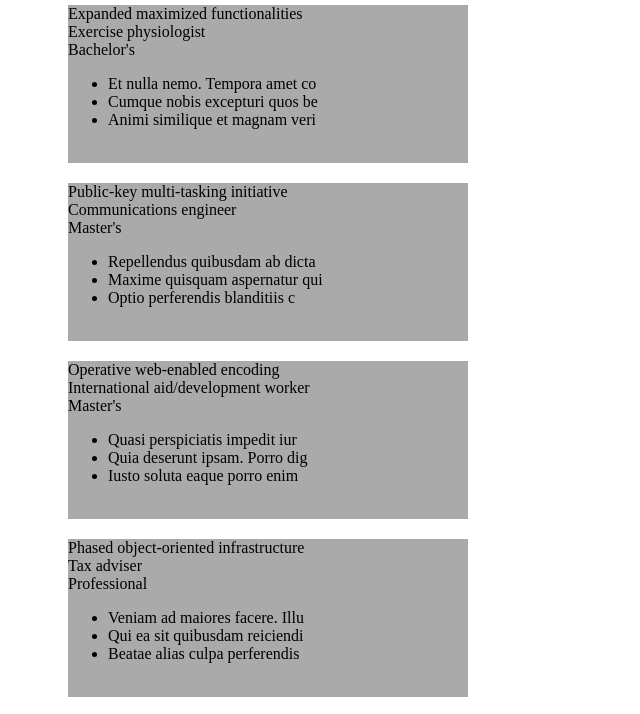
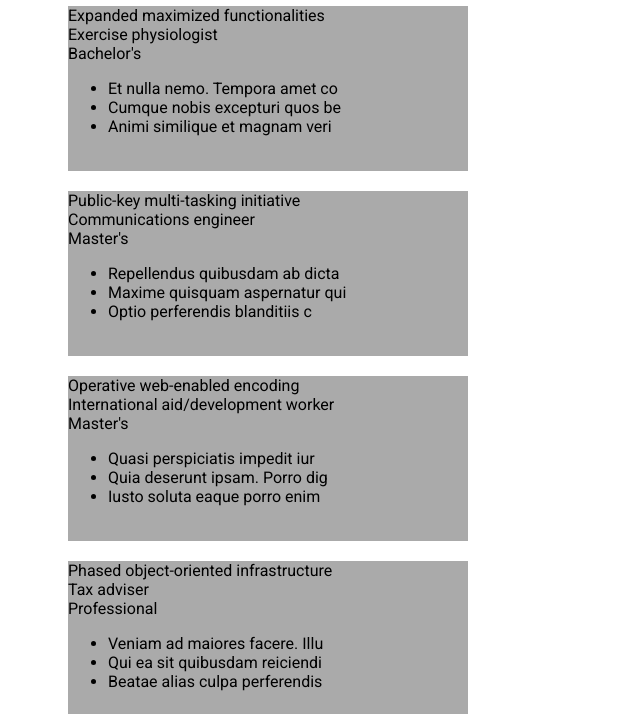
Before and after one commit to rohitmusti/secretHandShake, a plain HTML site: page cardPage.html in a window 1280 px wide. Shown: the part 75-789 px from the top of the page, without its empty margins (0-640 px from the left). Drawn offline with Linux system fonts and the light colour scheme.

Commit message:
change font

```diff
--- a/cardPage.html
+++ b/cardPage.html
@@ -4,6 +4,7 @@
   <meta charset="UTF-8">
   <meta name="viewport" content="width=device-width, initial-scale=1.0">
   <meta http-equiv="X-UA-Compatible" content="ie=edge">
+  <link href="https://fonts.googleapis.com/css?family=Roboto" rel="stylesheet">
   <!-- <link rel="stylesheet" href="./css/reset.css"> -->
   <link rel="stylesheet" href="./css/main.css">
   <title>secretHandshake</title>
--- a/css/main.css
+++ b/css/main.css
@@ -1,3 +1,7 @@
+body {
+  font-family: 'Roboto', sans-serif;
+}
+
 div#cards {
   padding-left: 40px;
   padding-right: 40px;
```
